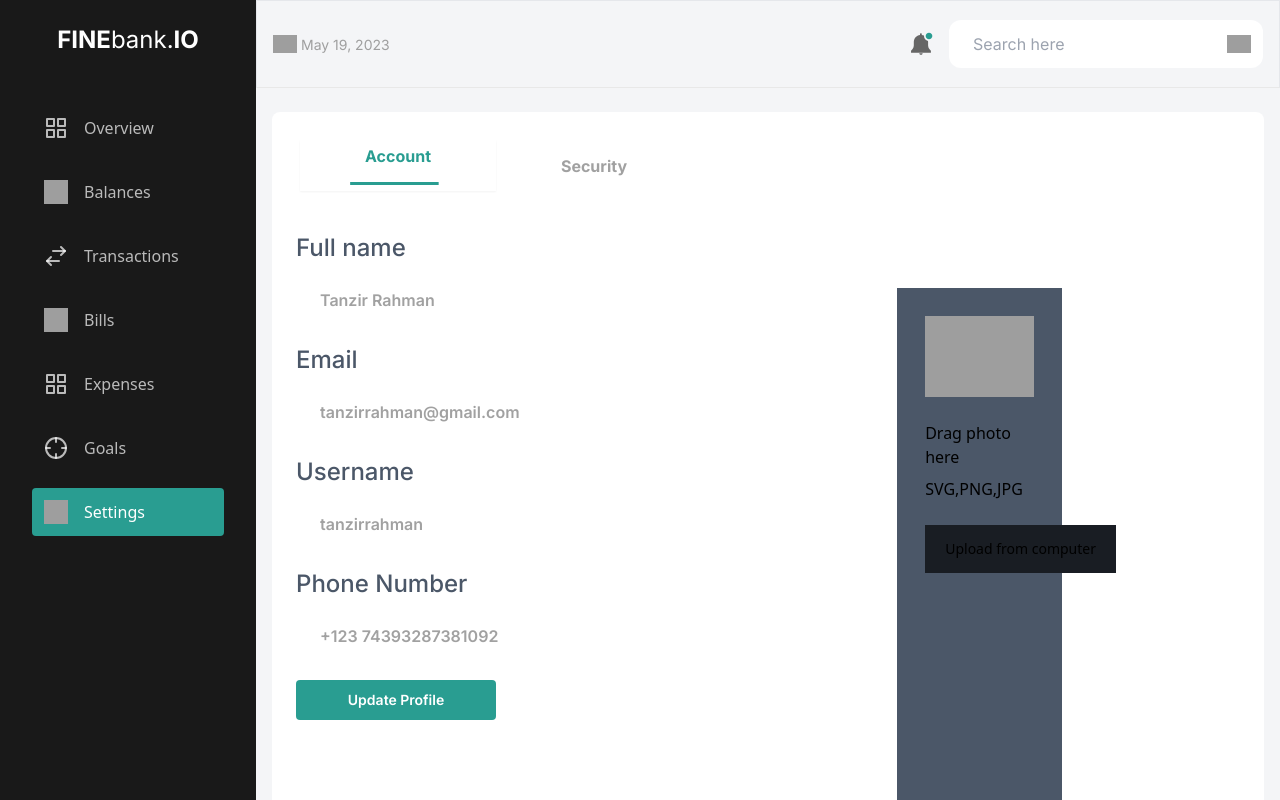
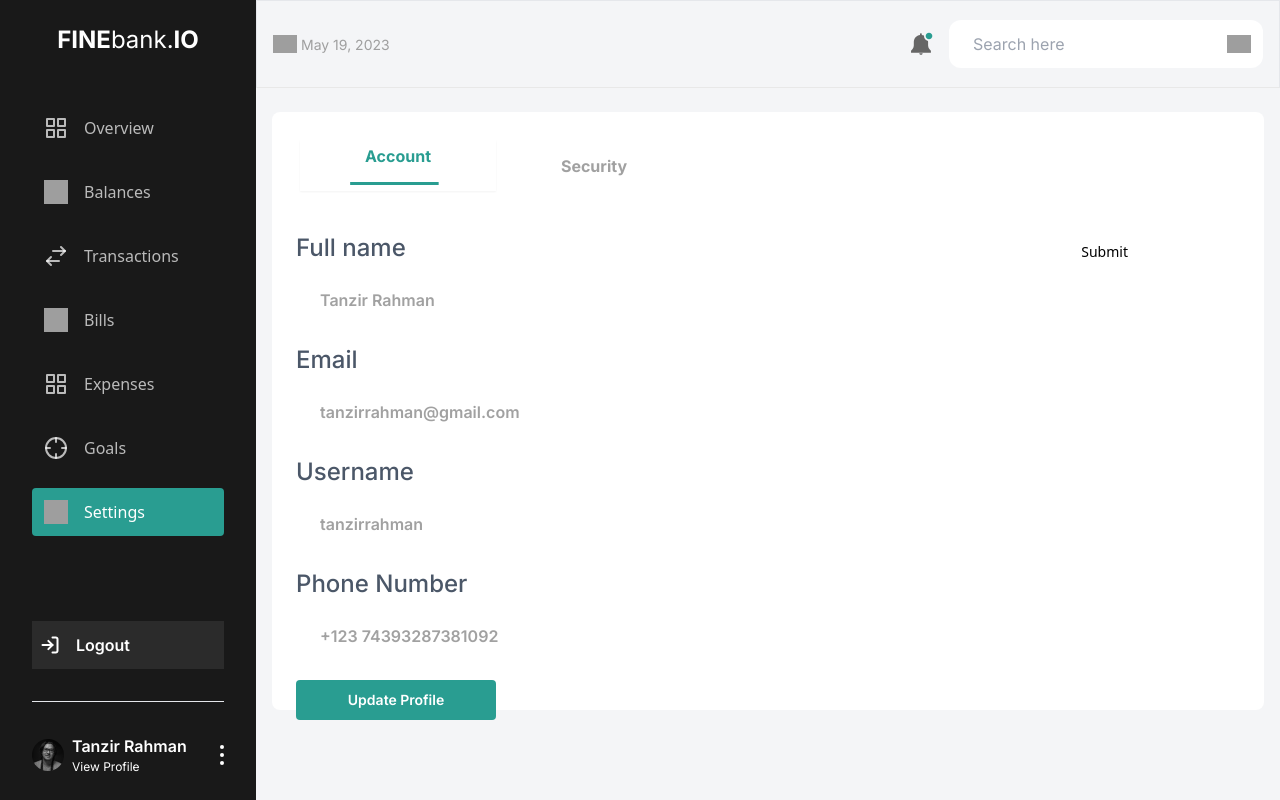
Before and after one commit to PaccyC/banking-system-springboot-microservices-kafka-zipkin, a React (Vite) app in the folder frontend/: page /settings in a window 1280 px wide. Shown: the top 800 px of the page. Built offline with nearby package versions, Linux system fonts and the light colour scheme; grey boxes are pictures that could not be loaded.

Commit message:
comments in fileuploader

```diff
--- a/frontend/src/components/FileUploader.tsx
+++ b/frontend/src/components/FileUploader.tsx
@@ -1,71 +1,12 @@
-import  {useCallback, useEffect, useState} from 'react'
-// import {FileWithPath, useDropzone} from 'react-dropzone'
-import { Button } from '../components/ui/button';
+
+const FileUploader = () => {
 
 
-interface Props{
-    fieldChange: (Files : File[])=>void;
-    mediaUrl: string;
-}
-const FileUploader = ({fieldChange}:Props) => {
-
-    const [files, setFiles] = useState<File[]>([]);
-    const [fileUrl,setFileUrl]= useState("");
 
 
-  //   useEffect(() => {
-  //     if (mediaUrl) {
-  //         setFileUrl(mediaUrl);
-  //     }
-  // }, [mediaUrl]);
+  return (
+    <div>
 
-    // const onDrop = useCallback(
-    //   (acceptedFiles:FileWithPath[] )=>{
-    //     setFiles(acceptedFiles)
-    //     fieldChange(acceptedFiles);
-    //     setFileUrl(URL.createObjectURL(acceptedFiles[0]))
-
-    // },[files])
-    //
-    // const {getRootProps, getInputProps} = useDropzone({
-    //     onDrop,
-    // accept:{
-    //     "image/*":[".png",".jpg",".gif",".svg"]
-    // }})
-  return (
-    <div
-    //  {...getRootProps()}
-         className=' flex flex-col flex-center bg-dark-3 rounded-xl cursor-pointer' >
-      <input
-      // {...getInputProps()}
-      className=' cursor-pointer'/>
-      {
-        fileUrl ?
-        <>
-
-        <div className=' flex flex-1 justify-center w-full p-5 lg:p-10'>
-            <img
-              src={fileUrl}
-              alt="uploader-image"
-              className='h-80 lg:h-[480px] w-full rounded-[24px] object-cover object-top '
-              />
-        </div>
-        <p className='text-light-4 text-center small-regular w-full p-4 border-t border-t-dark-4'>Click or drag a photos to replace</p>
-        </>
-             :
-        <div className=' flex-col flex-center h-80 p-7 lg:h-[621px]'>
-         <img
-            src="/assets/icons/file-upload.svg"
-            alt="upload"
-         />
-         <h3 className=' base-medium text-light-2 mb-2 mt-6'>Drag photo here</h3>
-         <p className=' text-light-4 small-regular mb-6 '>SVG,PNG,JPG</p>
-         <Button className=' h-12 bg-dark-4 px-5 text-light-1 flex gap-2'>
-            Upload from computer
-         </Button>
-        </div>
-
-      }
     </div>
   )
 }
--- a/frontend/src/pages/Settings.tsx
+++ b/frontend/src/pages/Settings.tsx
@@ -14,13 +14,13 @@ import { z } from "zod"
 import { toast } from "../hooks/use-toast"
 import {
   Form,
-  FormControl,
-  FormField,
-  FormItem,
-  FormLabel,
-  FormMessage,
+  // FormControl,
+  // FormField,
+  // FormItem,
+  // FormLabel,
+  // FormMessage,
 } from "../components/ui/form"
-import FileUploader from "../components/FileUploader"
+// import FileUploader from "../components/FileUploader"
 
 
 
@@ -128,7 +128,7 @@ const Settings = () => {
 
     <Form {...form}>
       <form onSubmit={form.handleSubmit(onSubmit)} className="w-2/3 space-y-6">
-      <FormField
+      {/* <FormField
         control={form.control}
         name="username"
         render={({ field }) => (
@@ -143,7 +143,7 @@ const Settings = () => {
             <FormMessage className=" text-red" />
           </FormItem>
         )}
-      />
+      /> */}
         <Button type="submit">Submit</Button>
       </form>
     </Form>
```
